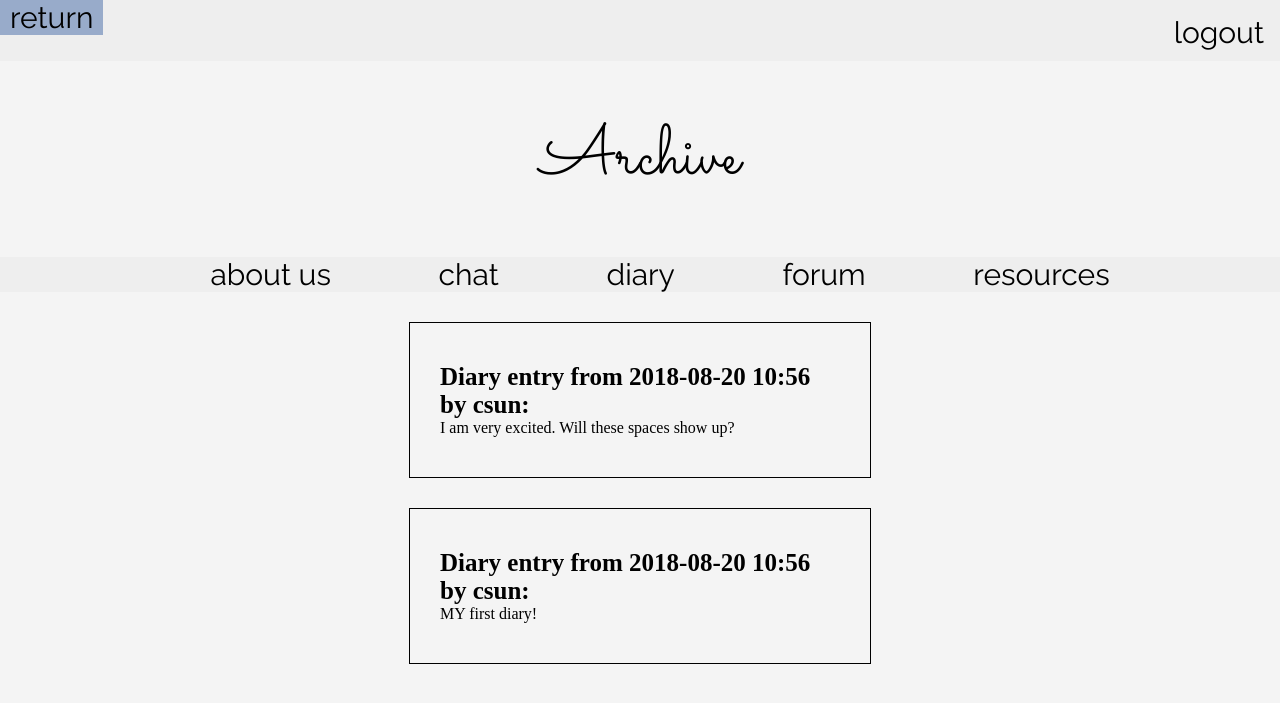
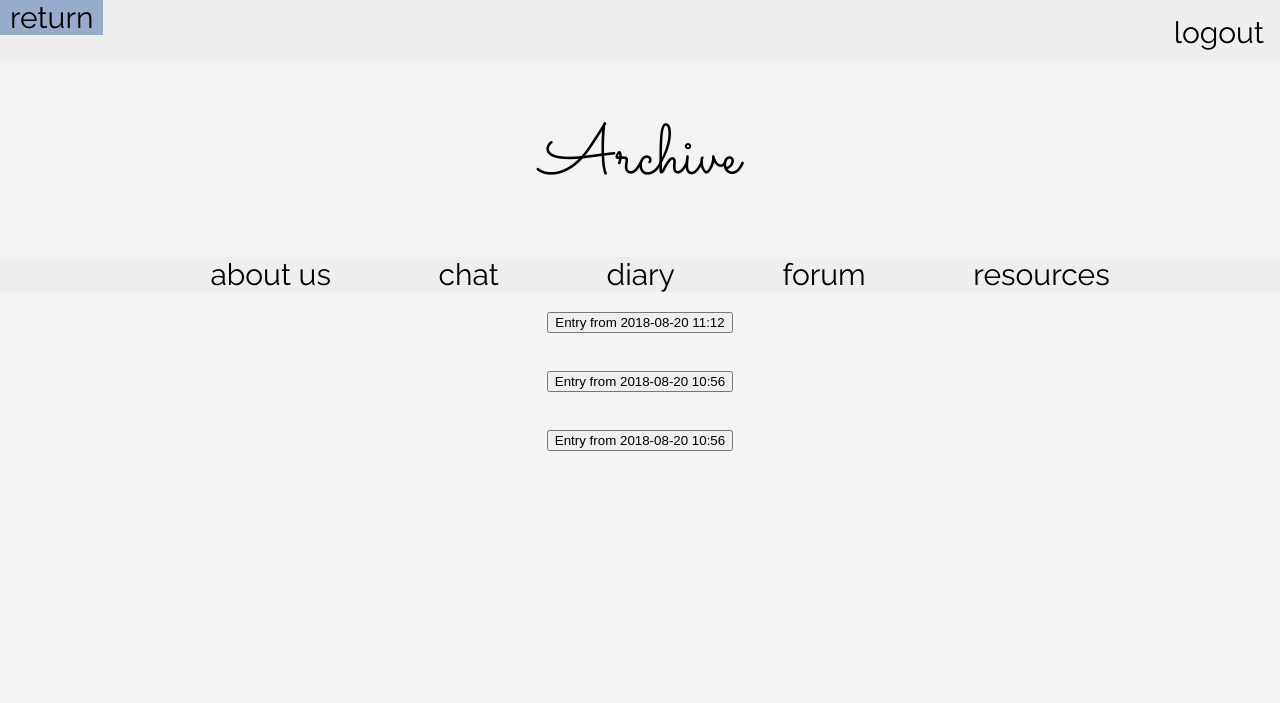
Before and after one commit to chloesun15/EASEsite, a Flask app: page /show/ in a window 1280 px wide. Shown: the top 703 px of the page. Run offline with Flask 2, Linux system fonts and the light colour scheme.

Commit message:
working on dropdown

```diff
--- a/diary.json
+++ b/diary.json
@@ -1 +1 @@
-[{"date": "2018-08-20 09:30", "diary": "hello", "username": "aa"}, {"date": "2018-08-20 10:56", "diary": "MY first diary!", "username": "csun"}, {"date": "2018-08-20 10:56", "diary": "I am very excited.\r\n\r\nWill these spaces show up?", "username": "csun"}]
+[{"date": "2018-08-20 09:30", "diary": "hello", "username": "aa"}, {"date": "2018-08-20 10:56", "diary": "MY first diary!", "username": "csun"}, {"date": "2018-08-20 10:56", "diary": "I am very excited.\r\n\r\nWill these spaces show up?", "username": "csun"}, {"date": "2018-08-20 11:12", "diary": "check", "username": "csun"}, {"date": "2018-08-20 11:14", "diary": "diary\r\n", "username": "kk"}]
--- a/forumposts.json
+++ b/forumposts.json
@@ -1 +1 @@
-[{"date": "2018-08-20 10:32", "entry": "go away\r\n", "username": "csun"}, {"date": "2018-08-20 10:35", "entry": "go away\r\n", "username": "csun"}]
+[{"date": "2018-08-20 10:32", "entry": "go away\r\n", "username": "csun"}, {"date": "2018-08-20 10:35", "entry": "go away\r\n", "username": "csun"}, {"date": "2018-08-20 11:12", "entry": "sdfsafas", "username": "csun"}, {"date": "2018-08-20 11:13", "entry": "damn........... thats too bad", "username": "csun"}, {"date": "2018-08-20 11:25", "entry": "sdfsd\r\ndsfsd", "username": "csun"}, {"date": "2018-08-20 11:28", "entry": "sdfsd<br>dsfsd", "username": "csun"}, {"date": "2018-08-20 11:28", "entry": "hello<br><br>hello", "username": "csun"}]
--- a/server.py
+++ b/server.py
@@ -147,6 +147,7 @@ def backfx():
 def save():
     entry={}
     diary = request.form['diary']
+    diary = diary.replace("\r\n", "<br>")
     now = datetime.datetime.now()
     dot=now.strftime("%Y-%m-%d %H:%M")
     with open("currentuser.json", "r") as readFile:
@@ -169,6 +170,7 @@ def save():
 def saveforum():
     userentry={}
     entry = request.form['entry']
+    entry = entry.replace("\r\n", "<br>")
     now = datetime.datetime.now()
     dot=now.strftime("%Y-%m-%d %H:%M")
     with open("currentuser.json", "r") as readFile:
--- a/templates/diary.html
+++ b/templates/diary.html
@@ -61,7 +61,7 @@
       </form>
       <form action="/save/" method="post" >
         <textarea name='diary' id='name' rows=30 cols=100 style='margin-left:20%; position: relative; margin-top: 30px;'></textarea>
-        <input class="button button1" type='submit' value='save and exit'>
+        <input class="button button1" type='submit' value='save'>
       </form>
 
     </main>
--- a/templates/lastdiary.html
+++ b/templates/lastdiary.html
@@ -18,6 +18,13 @@ body{
   height:auto;
   margin:auto;
   margin-top: 30px;
+  display:none;
+}
+
+button {
+  display: block;
+  margin:auto;
+  margin-top: 20px;
 }
 
 </style>
@@ -55,10 +62,19 @@ body{
       entries ="";
       var length = diaryentries.length;
       for (var i=length-1; i>=0; i--){
-        newentry = "<div class=\"diarybox\">" + "<h3> Diary entry from "+ diaryentries[i]["date"] + " by " + diaryentries[i]["username"] + ":</h3>" + diaryentries[i]["diary"] + "</div>";
+        newentry = "<button onclick=\"showDiv(" + i + ")\">" + "Entry from " + diaryentries[i]["date"]+ "</button><div class=\"diarybox\" id=\"" + i + "\">" + "<h3> Diary entry from "+ diaryentries[i]["date"] + " by " + diaryentries[i]["username"] + ":</h3>" + diaryentries[i]["diary"] + "</div>" + "<br>";
         entries += newentry;
       }
       document.getElementById("entries").innerHTML = entries;
+      }
+
+      function showDiv(i){
+        var x = document.getElementById(i)
+        if (x.style.display === "none") {
+           x.style.display = "block";
+        } else {
+           x.style.display = "none";
+        }
       }
   </script>
 
```
Also changed, not shown: templates/forum.html (+21 -14 lines).
